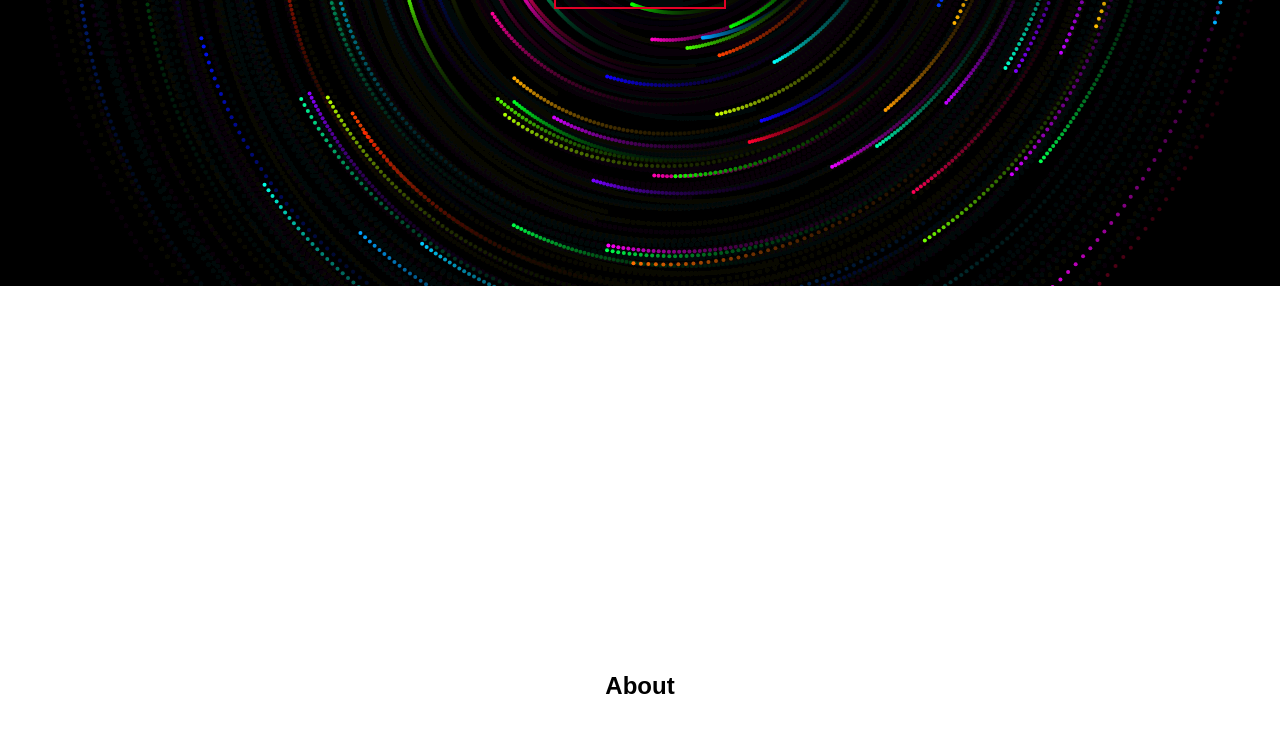
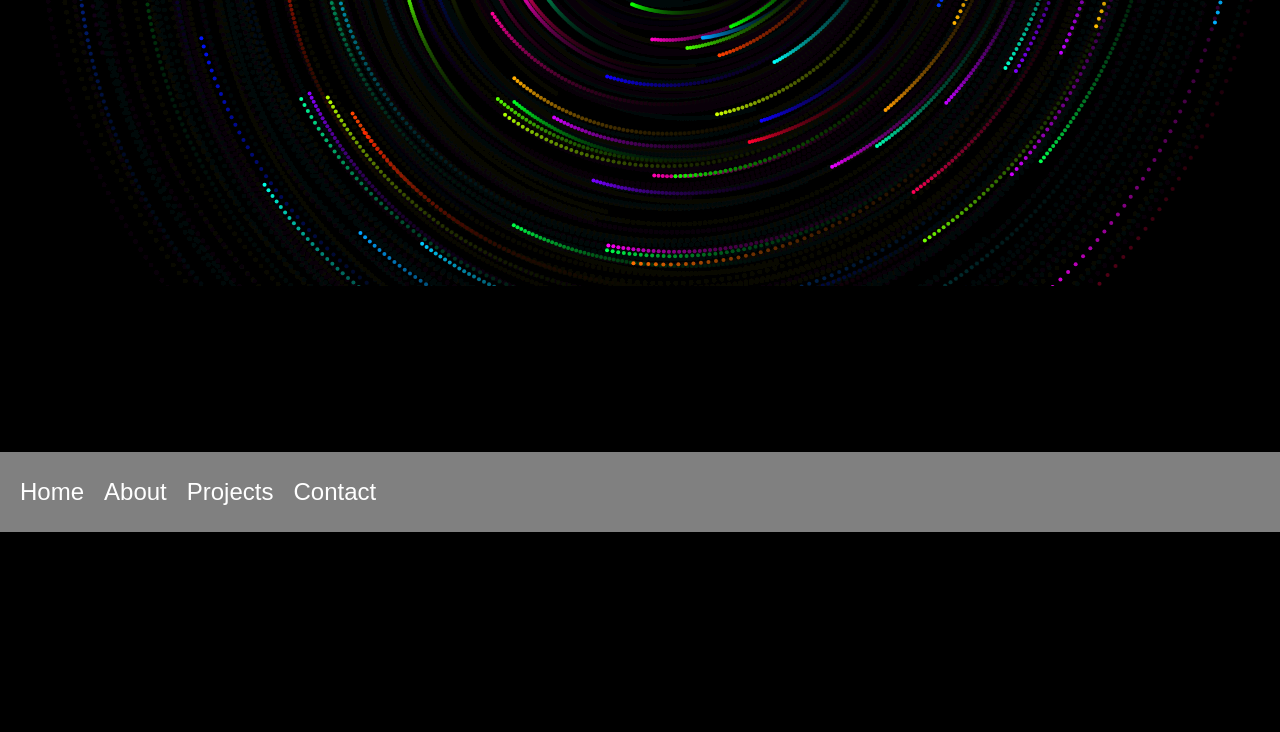
Before and after one commit to Nikko-Thorne/portfolio, a website: page html/main.html in a window 1280 px wide. Shown: the part 514-1246 px from the top of the page. Drawn offline with Linux system fonts and the light colour scheme.

Commit message:
update html, css

```diff
--- a/css/main.css
+++ b/css/main.css
@@ -9,6 +9,7 @@
   height: 200vh;
   width: 100vw;
   background-color: black;
+  gap: 1rem;
 }
 .hero {
   position: relative;
@@ -91,7 +92,6 @@ canvas#particleCanvas {
 .hero-h2 {
   display: flex;
   justify-content: center;
-  margin-top: 40px;
   font-size: 2rem;
   color: white;
 }
@@ -110,14 +110,33 @@ canvas#particleCanvas {
   color: #e20126;
 }
 
-.about {
-  margin-top: auto;
+nav {
   display: flex;
-  flex-direction: column;
+  justify-content: start;
+  height: 10vh;
+  width: 100vw;
+  background-color: grey;
+  position: sticky;
+  top: 0;
+  margin-top: 150px;
+}
+
+.nav ul {
+  display: flex;
+  flex-direction: row;
+  gap: 20px;
+  margin-left: 20px;
   justify-content: center;
   align-items: center;
-  align-content: center;
-  height: 100vh;
-  width: 100vw;
-  background-color: white;
+  color: white;
 }
+
+.nav-list li a {
+  text-decoration: none;
+  color: white;
+  font-size: 1.5rem;
+}
+
+.nav ul li a.nav-about {
+  color: red !important;
+}
--- a/html/main.html
+++ b/html/main.html
@@ -23,7 +23,7 @@
 
     <div class="wrapper">
 
-        <div class="hero">
+        <div class="hero" id="home">
             <div class="canvas">
                 <canvas id="particleCanvas">
                 </canvas>
@@ -40,24 +40,50 @@
                 <h2 class="hero-h2">Versatile Developer | Tech Enthusiast</h2>
                     </div>
                 <div class="hero-3">
-                    <a href="#portfolio" class="cta-button">View my work</a>
+                    <a href="#about" class="cta-button">View my work</a>
 
                 </div>
             </div>
         </div>
 
     </div>
+    <div class="wrapper-1">
+    <nav class="nav">
+        <ul class="nav-list">
+            <li class="nav-home"><a href="#home">Home</a></li>
+            <li class="nav-about"><a href="#about">About</a></li>
+            <li><a href="#projects">Projects</a></li>
+            <li><a href="#contact">Contact</a></li>
+        </ul>
+    </nav>
+    </div>
+    <div class="wrapper-2">
+    <div class="about">
+        <section id="about">
 
-    <div class="about">
-        <section id="portfolio">
             <header>
                 <h2>About</h2>
             </header>
         </section>
 
     </div>
+    <div class="projects">
+        <section id="projects">
+            <header>
+                <h2>Projects</h2>
+            </header>
+            <div><p>Hello</p></div>
+        </section>
     </div>
-
+    <div class="contact">
+        <section id="contact">
+            <header>
+                <h2>Contact</h2>
+            </header>
+        </section>
+    </div>
+    </div>
+    </div>
     <script>
         window.ga = function () { ga.q.push(arguments) }; ga.q = []; ga.l = +new Date;
         ga('create', 'UA-XXXXX-Y', 'auto'); ga('set', 'anonymizeIp', true); ga('set', 'transport', 'beacon'); ga('send', 'pageview')
```
